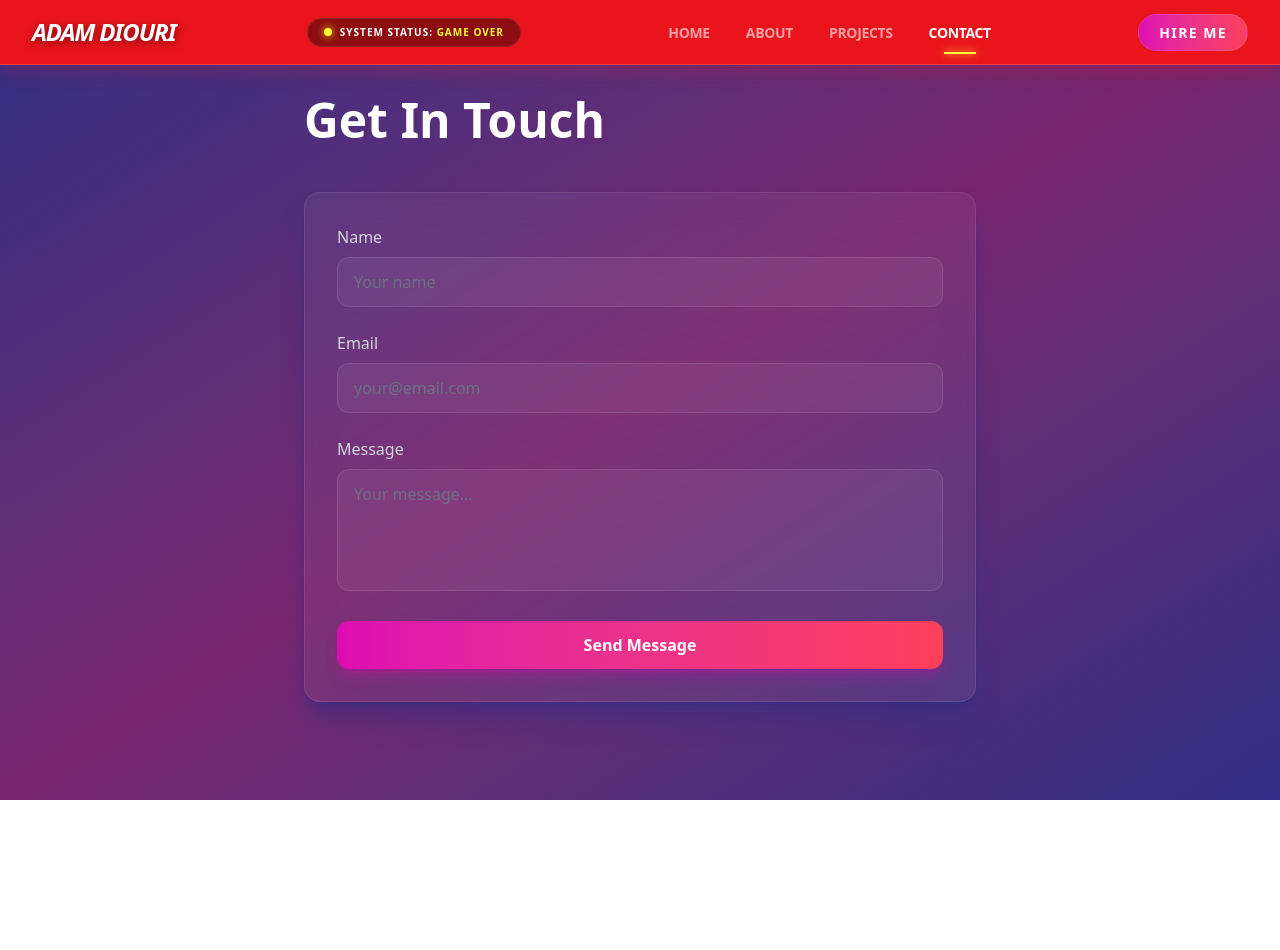
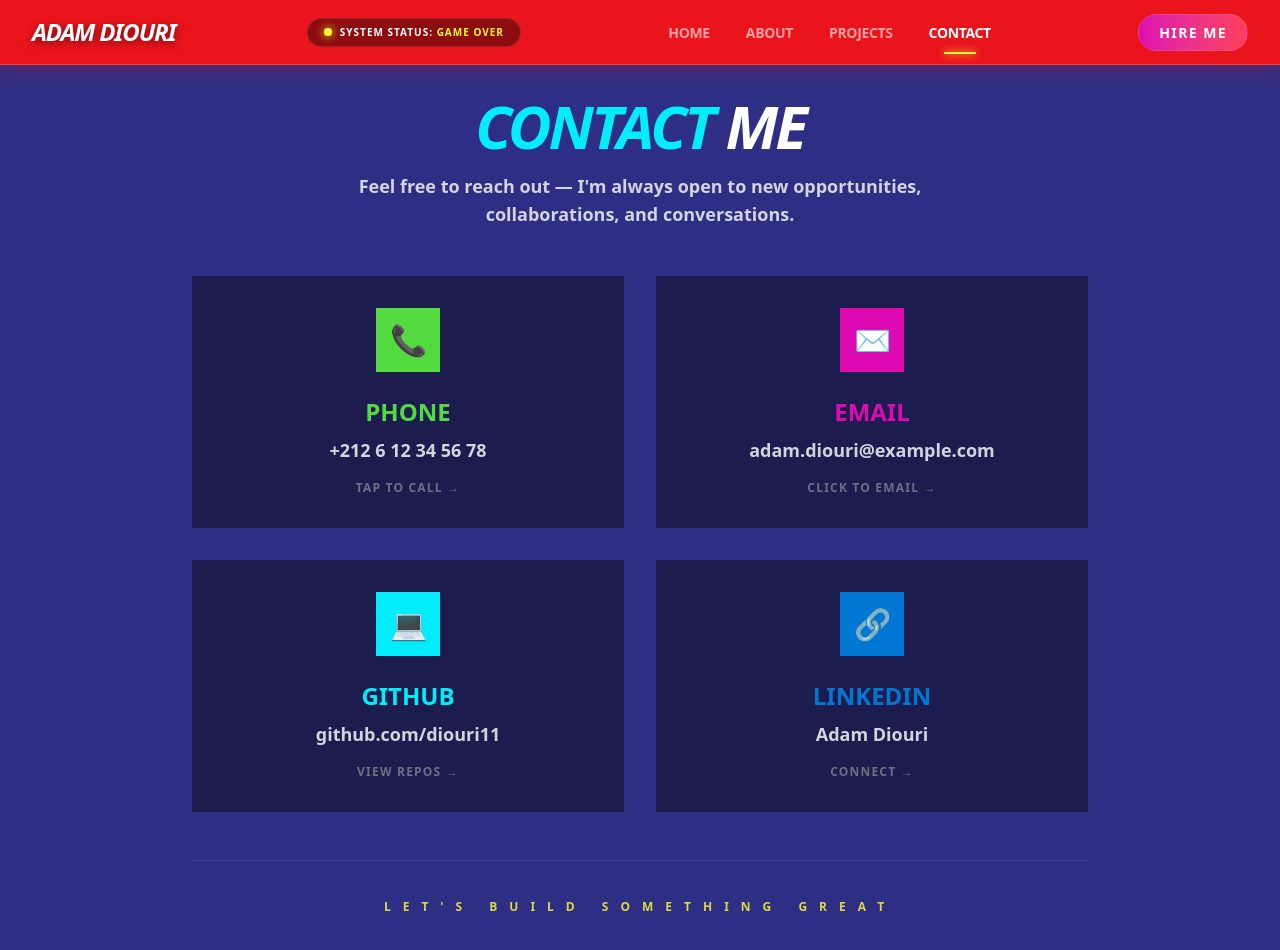
Before and after one commit to diouri11/tetris_Porfolio-, a React (Vite) app: page /contact in a window 1280 px wide. Shown: the top 950 px of the page. Before the commit the page ends 800 px from the top, so only its background shows below. Built offline with nearby package versions, Linux system fonts and the light colour scheme.

Commit message:
update Contact comp

```diff
--- a/src/pages/Contact.jsx
+++ b/src/pages/Contact.jsx
@@ -1,42 +1,99 @@
 export default function Contact() {
     return (
-        <main className="min-h-screen bg-gradient-to-br from-brand-navy via-brand-dark-purple to-brand-navy pt-24 px-8 text-white">
-            <div className="max-w-2xl mx-auto">
-                <h1 className="text-4xl md:text-5xl font-bold mb-12">Get In Touch</h1>
-                <div className="bg-white/5 backdrop-blur-lg rounded-2xl p-8 border border-white/10 shadow-xl shadow-brand-navy/50">
-                    <form className="space-y-6">
-                        <div>
-                            <label className="block text-gray-300 mb-2 font-medium">Name</label>
-                            <input
-                                type="text"
-                                className="w-full px-4 py-3 bg-white/5 border border-white/10 rounded-xl text-white placeholder-gray-500 focus:outline-none focus:ring-2 focus:ring-brand-purple transition-all"
-                                placeholder="Your name"
-                            />
+        <main className="min-h-screen bg-brand-navy bg-tetris-grid pt-24 pb-12 px-4 sm:px-8 scanlines">
+            <div className="max-w-4xl mx-auto space-y-12">
+
+                <section className="text-center">
+                    <h1 className="text-4xl lg:text-6xl font-black uppercase tracking-tighter text-white mb-4 italic">
+                        <span className="text-brand-cyan">Contact</span> Me
+                    </h1>
+                    <p className="text-lg text-gray-300 font-bold max-w-xl mx-auto">
+                        Feel free to reach out — I'm always open to new opportunities, collaborations, and conversations.
+                    </p>
+                </section>
+
+                <section className="grid grid-cols-1 md:grid-cols-2 gap-8">
+
+                    {/* Phone Card */}
+                    <a
+                        href="tel:+212612345678"
+                        className="group bg-black/40 tetris-border tetris-block-shadow p-8 flex flex-col items-center text-center hover:scale-105 transition-all duration-300 no-underline"
+                    >
+                        <div className="w-16 h-16 bg-brand-green flex items-center justify-center tetris-block-shadow mb-6">
+                            <span className="text-3xl">📞</span>
                         </div>
-                        <div>
-                            <label className="block text-gray-300 mb-2 font-medium">Email</label>
-                            <input
-                                type="email"
-                                className="w-full px-4 py-3 bg-white/5 border border-white/10 rounded-xl text-white placeholder-gray-500 focus:outline-none focus:ring-2 focus:ring-brand-purple transition-all"
-                                placeholder="your@email.com"
-                            />
+                        <h2 className="text-2xl font-black uppercase text-brand-green mb-2">Phone</h2>
+                        <p className="text-gray-300 font-bold text-lg group-hover:text-white transition-colors">
+                            +212 6 12 34 56 78
+                        </p>
+                        <span className="mt-4 text-xs font-black uppercase tracking-widest text-gray-500 group-hover:text-brand-green transition-colors">
+                            Tap to call →
+                        </span>
+                    </a>
+
+                    {/* Email Card */}
+                    <a
+                        href="mailto:adam.diouri@example.com"
+                        className="group bg-black/40 tetris-border tetris-block-shadow p-8 flex flex-col items-center text-center hover:scale-105 transition-all duration-300 no-underline"
+                    >
+                        <div className="w-16 h-16 bg-brand-purple flex items-center justify-center tetris-block-shadow mb-6">
+                            <span className="text-3xl">✉️</span>
                         </div>
-                        <div>
-                            <label className="block text-gray-300 mb-2 font-medium">Message</label>
-                            <textarea
-                                rows="4"
-                                className="w-full px-4 py-3 bg-white/5 border border-white/10 rounded-xl text-white placeholder-gray-500 focus:outline-none focus:ring-2 focus:ring-brand-purple transition-all resize-none"
-                                placeholder="Your message..."
-                            ></textarea>
+                        <h2 className="text-2xl font-black uppercase text-brand-purple mb-2">Email</h2>
+                        <p className="text-gray-300 font-bold text-lg group-hover:text-white transition-colors">
+                            adam.diouri@example.com
+                        </p>
+                        <span className="mt-4 text-xs font-black uppercase tracking-widest text-gray-500 group-hover:text-brand-purple transition-colors">
+                            Click to email →
+                        </span>
+                    </a>
+
+                    {/* GitHub Card */}
+                    <a
+                        href="https://github.com/diouri11"
+                        target="_blank"
+                        rel="noopener noreferrer"
+                        className="group bg-black/40 tetris-border tetris-block-shadow p-8 flex flex-col items-center text-center hover:scale-105 transition-all duration-300 no-underline"
+                    >
+                        <div className="w-16 h-16 bg-brand-cyan flex items-center justify-center tetris-block-shadow mb-6">
+                            <span className="text-3xl">💻</span>
                         </div>
-                        <button
-                            type="submit"
-                            className="w-full py-3 bg-gradient-to-r from-brand-purple to-brand-salmon text-white font-semibold rounded-xl hover:scale-[1.02] transition-transform duration-300 shadow-lg shadow-brand-purple/30"
-                        >
-                            Send Message
-                        </button>
-                    </form>
+                        <h2 className="text-2xl font-black uppercase text-brand-cyan mb-2">GitHub</h2>
+                        <p className="text-gray-300 font-bold text-lg group-hover:text-white transition-colors">
+                            github.com/diouri11
+                        </p>
+                        <span className="mt-4 text-xs font-black uppercase tracking-widest text-gray-500 group-hover:text-brand-cyan transition-colors">
+                            View repos →
+                        </span>
+                    </a>
+
+                    {/* LinkedIn Card */}
+                    <a
+                        href="https://linkedin.com/in/adam-diouri"
+                        target="_blank"
+                        rel="noopener noreferrer"
+                        className="group bg-black/40 tetris-border tetris-block-shadow p-8 flex flex-col items-center text-center hover:scale-105 transition-all duration-300 no-underline"
+                    >
+                        <div className="w-16 h-16 bg-brand-blue flex items-center justify-center tetris-block-shadow mb-6">
+                            <span className="text-3xl">🔗</span>
+                        </div>
+                        <h2 className="text-2xl font-black uppercase text-brand-blue mb-2">LinkedIn</h2>
+                        <p className="text-gray-300 font-bold text-lg group-hover:text-white transition-colors">
+                            Adam Diouri
+                        </p>
+                        <span className="mt-4 text-xs font-black uppercase tracking-widest text-gray-500 group-hover:text-brand-blue transition-colors">
+                            Connect →
+                        </span>
+                    </a>
+
+                </section>
+
+                <div className="text-center pt-8 border-t border-white/10">
+                    <span className="text-brand-yellow text-xs font-black uppercase tracking-[1em] animate-pulse">
+                        Let's Build Something Great
+                    </span>
                 </div>
+
             </div>
         </main>
     );
```
Also changed, not shown: src/pages/Home.jsx (+12 -12 lines).
